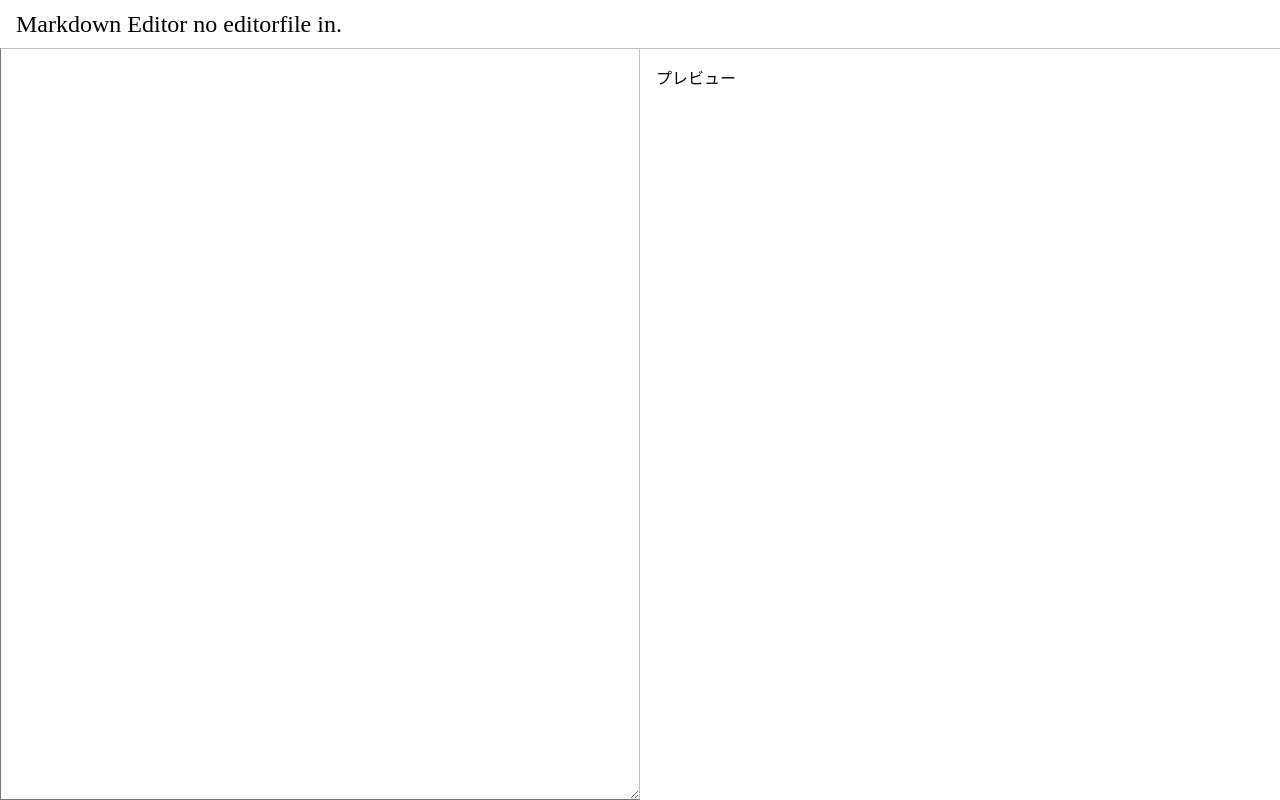
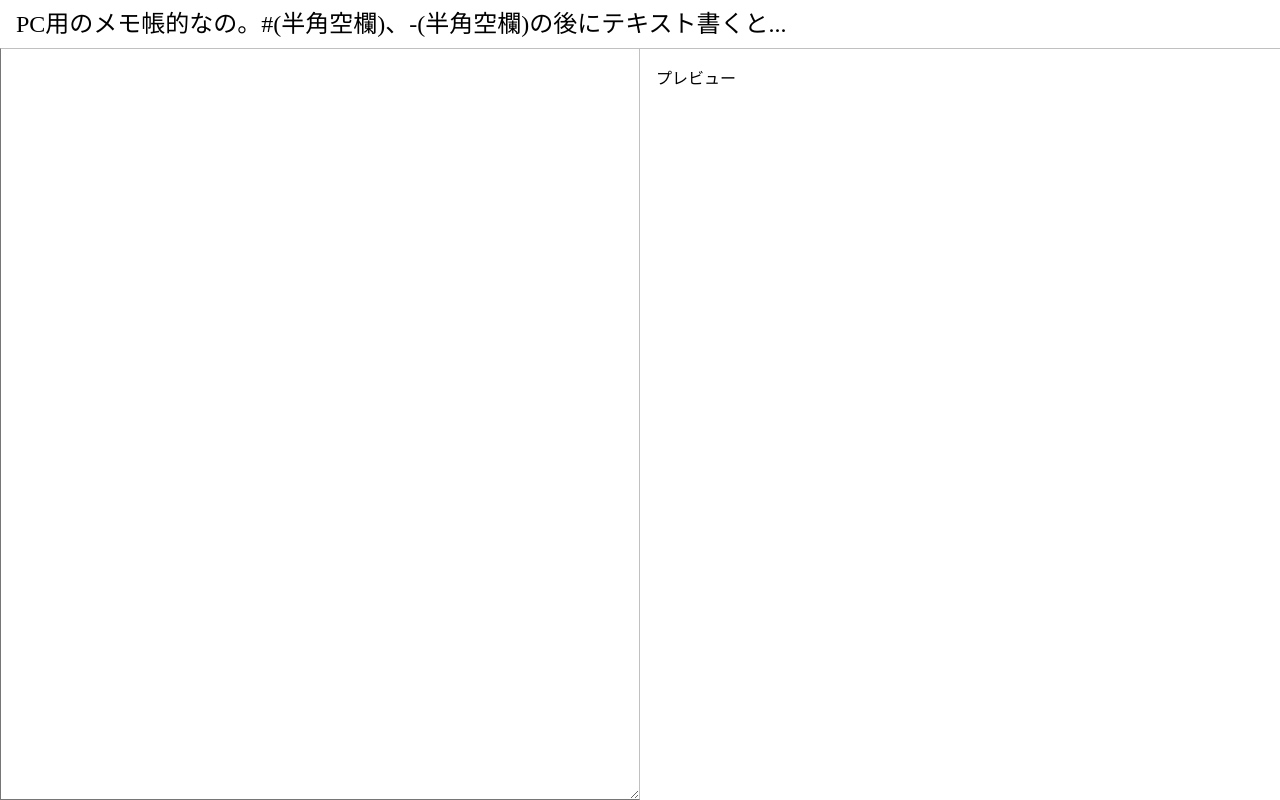
Before and after one commit to toshiki16/markdown-editor, a React app: page / in a window 1280 px wide. Built offline with nearby package versions, Linux system fonts and the light colour scheme.

Commit message:
11回目のコミット

```diff
--- a/src/pages/editor.tsx
+++ b/src/pages/editor.tsx
@@ -56,7 +56,7 @@ export const Editor: React.FC = () => {
   return (
     <>
       <Header>
-        Markdown Editor no editorfile in.
+        PC用のメモ帳的なの。#(半角空欄)、-(半角空欄)の後にテキスト書くと...
       </Header>
       <Wrapper>
         <TextArea
```
Also changed, not shown: 1 other file (tests, documents, lock files or other folders).
